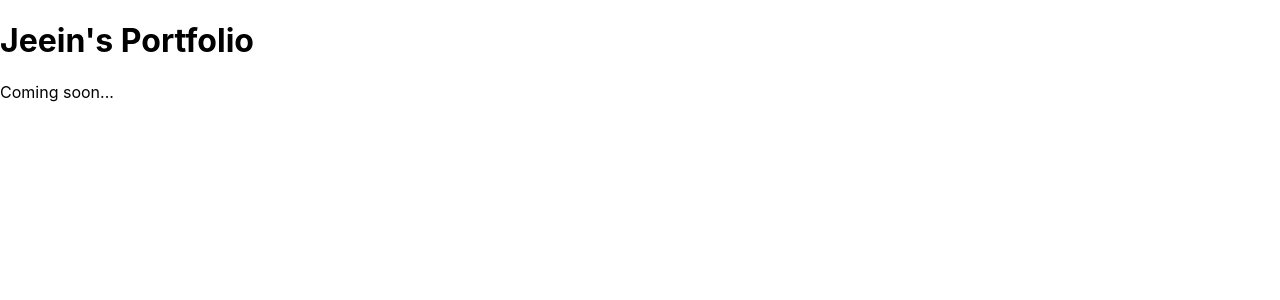
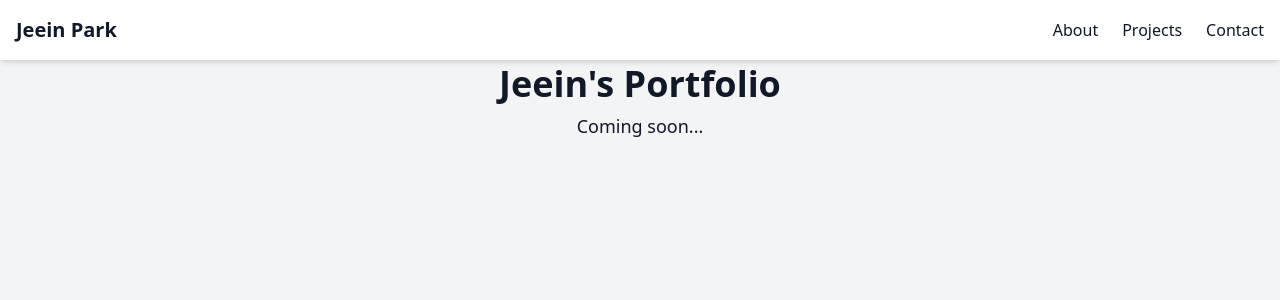
Before and after one commit to JeeIn-Park/JeeIn-Park.github.io, a React (Create React App) app in the folder my-portfolio/: page / in a window 1280 px wide. Shown: the top 300 px of the page. Built offline with nearby package versions, Linux system fonts and the light colour scheme.

Commit message:
checking compile

```diff
--- /dev/null
+++ b/my-portfolio/postcss.config.js
@@ -0,0 +1,6 @@
+module.exports = {
+  plugins: {
+    tailwindcss: {},
+    autoprefixer: {},
+  },
+}
--- a/my-portfolio/src/App.tsx
+++ b/my-portfolio/src/App.tsx
@@ -1,10 +1,14 @@
 import React from "react";
+import Navbar from "./Navbar";
 
 const App: React.FC = () => {
   return (
-    <div className="flex flex-col items-center justify-center min-h-screen bg-gray-100 text-gray-900">
-      <h1 className="text-4xl font-bold">Jeein's Portfolio</h1>
-      <p className="text-lg mt-2">Coming soon...</p>
+    <div className="bg-gray-100 text-gray-900 min-h-screen">
+      <Navbar />
+      <main className="pt-16 text-center">
+        <h1 className="text-4xl font-bold">Jeein's Portfolio</h1>
+        <p className="text-lg mt-2">Coming soon...</p>
+      </main>
     </div>
   );
 };
--- /dev/null
+++ b/my-portfolio/src/Navbar.tsx
@@ -0,0 +1,16 @@
+import React from "react";
+
+const Navbar: React.FC = () => {
+  return (
+    <nav className="fixed top-0 w-full bg-white shadow-md p-4 flex justify-between items-center">
+      <h1 className="text-xl font-bold">Jeein Park</h1>
+      <ul className="flex gap-6">
+        <li><a href="#about" className="hover:underline">About</a></li>
+        <li><a href="#projects" className="hover:underline">Projects</a></li>
+        <li><a href="#contact" className="hover:underline">Contact</a></li>
+      </ul>
+    </nav>
+  );
+};
+
+export default Navbar;
--- a/my-portfolio/src/index.css
+++ b/my-portfolio/src/index.css
@@ -1,4 +1,10 @@
-body {
+@tailwind base;
+@tailwind components;
+@tailwind utilities;
+
+
+
+/* body {
   margin: 0;
   font-family: -apple-system, BlinkMacSystemFont, 'Segoe UI', 'Roboto', 'Oxygen',
     'Ubuntu', 'Cantarell', 'Fira Sans', 'Droid Sans', 'Helvetica Neue',
@@ -10,4 +16,4 @@ body {
 code {
   font-family: source-code-pro, Menlo, Monaco, Consolas, 'Courier New',
     monospace;
-}
+} */
--- /dev/null
+++ b/my-portfolio/tailwind.config.js
@@ -0,0 +1,8 @@
+/** @type {import('tailwindcss').Config} */
+export default {
+  content: ["./src/**/*.{js,jsx,ts,tsx}"], // Ensures Tailwind scans your React components
+  theme: {
+    extend: {},
+  },
+  plugins: [],
+};
--- a/package.json
+++ b/package.json
@@ -1,5 +1,8 @@
 {
   "devDependencies": {
-    "gh-pages": "^6.3.0"
+    "autoprefixer": "^10.4.21",
+    "gh-pages": "^6.3.0",
+    "postcss": "^8.5.3",
+    "tailwindcss": "^4.0.14"
   }
 }
```
Also changed, not shown: 1 other file (tests, documents, lock files or other folders).
